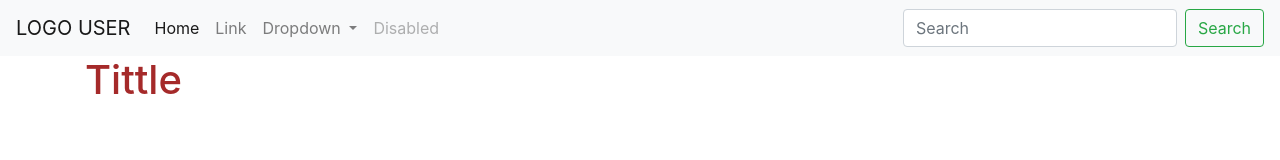
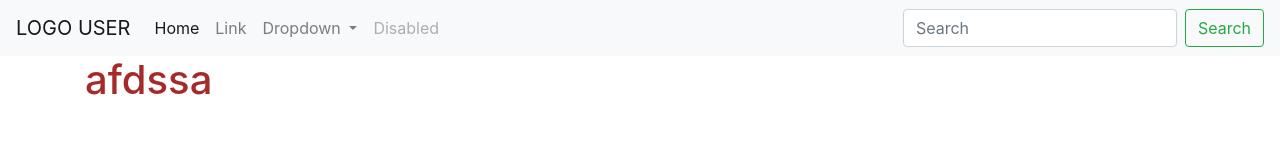
Before and after one commit to jrdev2019/teste, a plain HTML site: page index.html in a window 1280 px wide. Drawn offline with nearby package versions, Linux system fonts and the light colour scheme.

```diff
--- a/index.html
+++ b/index.html
@@ -47,7 +47,7 @@
       <div class="container">
           <div class="row">
               <div class="col-md-12">
-                <h1>Tittle</h1>
+                <h1>afdssa</h1>
               </div>
           </div>
       </div>
```
